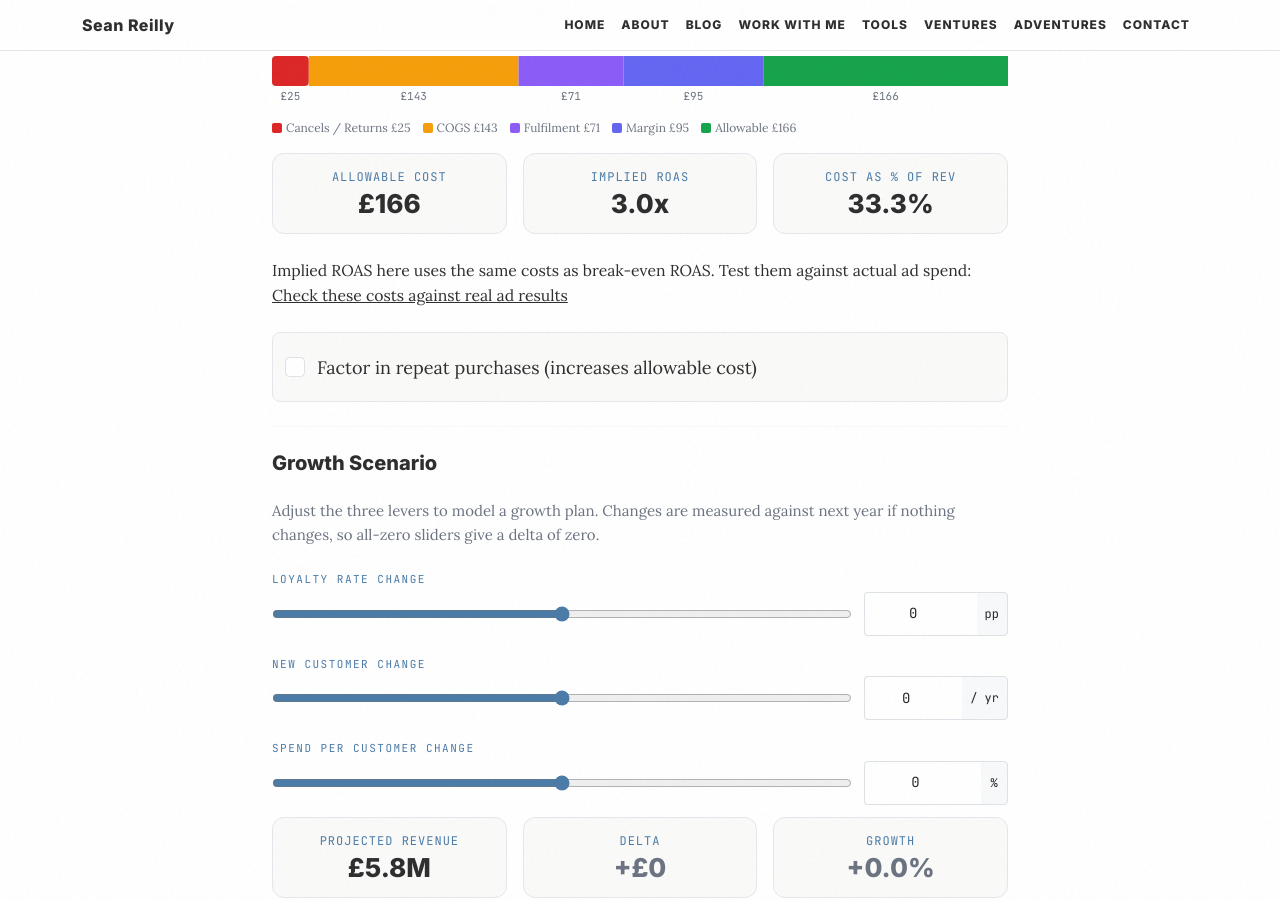
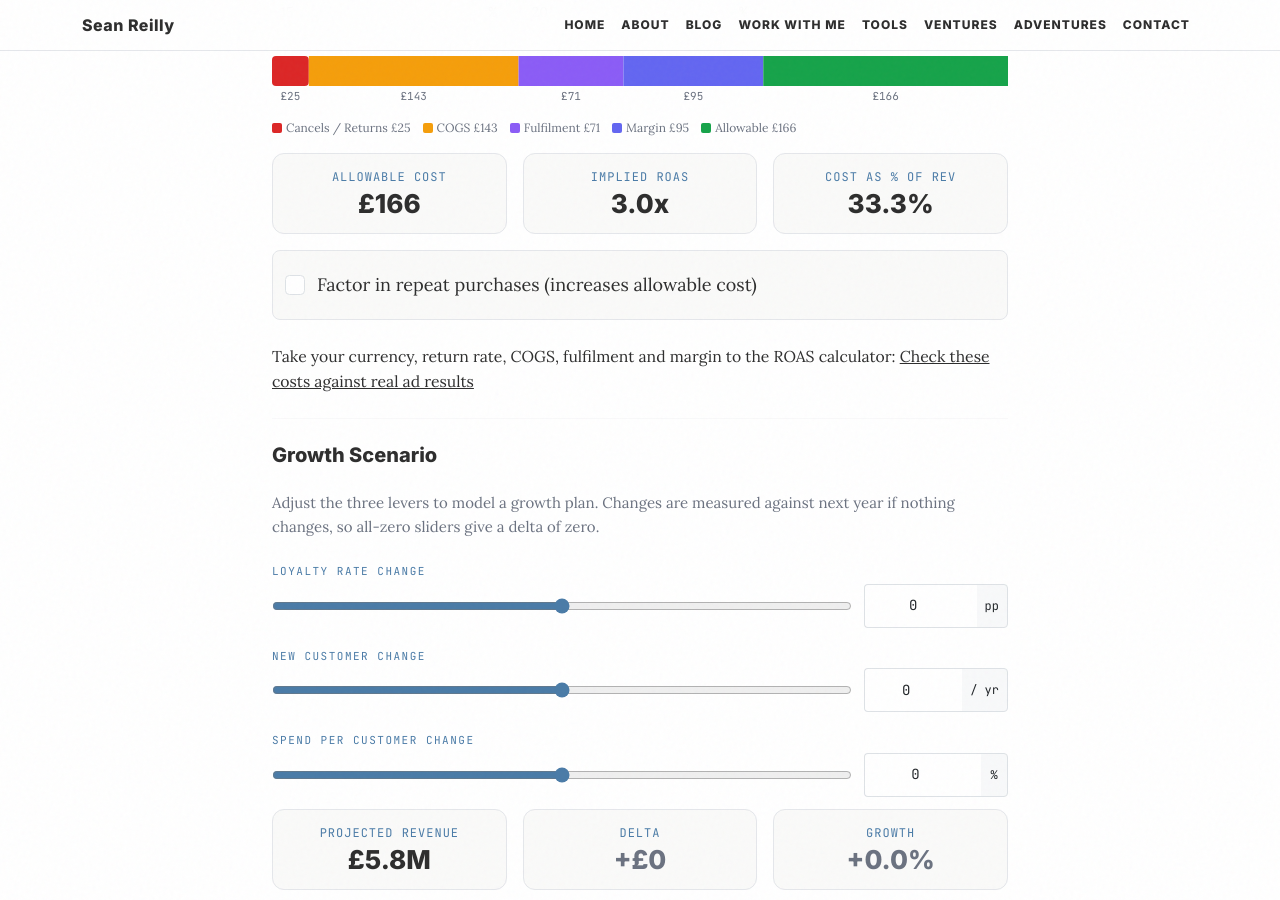
Before and after one commit to seanreillyesq/seanreillyesq.github.io, a Jekyll site: the page built from customer-economics.html, in a window 1280 px wide and 900 px high, scrolled down 1276 px. Built offline with Jekyll 4.4.1, drawn with Linux system fonts in a browser that asks for light colours.

Commit message:
Correct tools privacy wording, tidy CTA and cross-link copy
The query string carries tool inputs and analytics can record full URLs, so the
hub can no longer say nothing typed is sent anywhere. Cross-link copy repeated
itself, the customer economics link sat between results and a toggle, and the
CTA text was louder than its surroundings.

Co-Authored-By: Claude Sonnet 5.5 <noreply@anthropic.com>
Claude-Session: https://claude.ai/code/session_01DRDfpxHndVbnnhUj8AscUw

```diff
--- a/_includes/tool-cta.html
+++ b/_includes/tool-cta.html
@@ -1,4 +1,4 @@
 {%- comment -%} Quiet route to Sean after a tool result. Optional: text="..." overrides the sentence. {%- endcomment -%}
 <aside class="tool-cta border-top pt-3 mt-4 mb-4" aria-label="Work with Sean">
-    <p class="text-muted mb-0">{% if include.text %}{{ include.text }}{% else %}These numbers only go so far. If you want someone to look at the whole picture with you, that is what I do.{% endif %} <a href="/work-with-me/" data-tool-cta>Work with me</a></p>
+    <p class="text-muted small mb-0">{% if include.text %}{{ include.text }}{% else %}These numbers only go so far. If you want someone to look at the whole picture with you, that is what I do.{% endif %} <a href="/work-with-me/" data-tool-cta>Work with me</a></p>
 </aside>
--- a/customer-economics.html
+++ b/customer-economics.html
@@ -423,20 +423,6 @@ sitemap: true
         </div>
     </div>
 
-    <p class="tool-crosslink small mb-4">Implied ROAS here uses the same costs as break-even ROAS. Test them against actual ad spend: <a href="/roas-calculator/" id="tool-crosslink" data-tool-crosslink="roas-calculator">Check these costs against real ad results</a></p>
-    <script>
-    (function () {
-        // Built at click time so it carries whatever is in the inputs now. Same parameter names on both pages.
-        var link = document.getElementById('tool-crosslink');
-        function build() {
-            var p = new URLSearchParams();
-            var map = {cur: "currency-select", cancel: "cancel-rate", cogs: "cogs-rate", fulfil: "fulfil-rate", margin: "margin-rate"};
-            for (var k in map) { var f = document.getElementById(map[k]); if (f && f.value !== '') p.set(k, f.value); }
-            link.setAttribute('href', '/roas-calculator/?' + p.toString());
-        }
-        ['pointerdown', 'focus', 'click', 'contextmenu', 'touchstart'].forEach(function (ev) { link.addEventListener(ev, build); });
-    })();
-    </script>
 
 
     <!-- Extended payback toggle -->
@@ -481,6 +467,21 @@ sitemap: true
         </div>
     </div>
 </div>
+
+<p class="tool-crosslink small mb-4">Take your currency, return rate, COGS, fulfilment and margin to the ROAS calculator: <a href="/roas-calculator/" id="tool-crosslink" data-tool-crosslink="roas-calculator">Check these costs against real ad results</a></p>
+<script>
+(function () {
+    // Built at click time so it carries whatever is in the inputs now. Same parameter names on both pages.
+    var link = document.getElementById('tool-crosslink');
+    function build() {
+        var p = new URLSearchParams();
+        var map = {cur: "currency-select", cancel: "cancel-rate", cogs: "cogs-rate", fulfil: "fulfil-rate", margin: "margin-rate"};
+        for (var k in map) { var f = document.getElementById(map[k]); if (f && f.value !== '') p.set(k, f.value); }
+        link.setAttribute('href', '/roas-calculator/?' + p.toString());
+    }
+    ['pointerdown', 'focus', 'click', 'contextmenu', 'touchstart'].forEach(function (ev) { link.addEventListener(ev, build); });
+})();
+</script>
 
 <hr class="ce-divider">
 
--- a/roas-calculator.html
+++ b/roas-calculator.html
@@ -501,7 +501,7 @@ sitemap: true
     <!-- Verdict -->
     <div class="roas-verdict" id="verdict" role="status" aria-live="polite" aria-atomic="true"></div>
 
-    <p class="tool-crosslink small mb-4">Break-even ROAS depends on these same costs. Same costs, per customer: <a href="/customer-economics/" id="tool-crosslink" data-tool-crosslink="customer-economics">Work out the allowable cost per customer</a></p>
+    <p class="tool-crosslink small mb-4">Break-even ROAS comes from these costs. Take your currency, return rate, COGS, fulfilment and margin across: <a href="/customer-economics/" id="tool-crosslink" data-tool-crosslink="customer-economics">Work out the allowable cost per customer</a></p>
     <script>
     (function () {
         // Built at click time so it carries whatever is in the inputs now. Same parameter names on both pages.
--- a/serp-preview.html
+++ b/serp-preview.html
@@ -531,7 +531,7 @@ sitemap: true
 <div class="visually-hidden" id="validation-status" aria-live="polite" aria-atomic="true"></div>
 <div class="serp-validation" id="validation"></div>
 
-{% include tool-cta.html %}
+{% include tool-cta.html text="A preview only shows how a page will look in results. If you want someone to look at why it isn't ranking or getting clicks, that is what I do." %}
 
 <!-- How this works -->
 <div class="serp-methodology mb-4">
--- a/tools.html
+++ b/tools.html
@@ -13,7 +13,7 @@ permalink: /tools/
 {% assign business_tools = all_tools | where: "tool_group", "business" %}
 {% assign personal_tools = all_tools | where: "tool_group", "personal" %}
 
-<p class="mb-4">Free calculators I built because I kept doing these sums in spreadsheets for clients. They run in your browser and nothing you type is sent anywhere, with one exception: the SERP preview's optional "Load from URL" fetches that page's title and description for you.</p>
+<p class="mb-4">Free tools I built because I kept doing the same sums for clients, plus one for my own sleep. The calculations run in your browser. SERP preview's optional "Load from URL" passes that address to my server so it can fetch the page's title and description.</p>
 
 <h2 class="mb-4">For your business</h2>
 <div class="row g-4 mb-5" id="tools-business">
```
Also changed, not shown: tests/specs/tools-hub.spec.js (+11 -0 lines).
